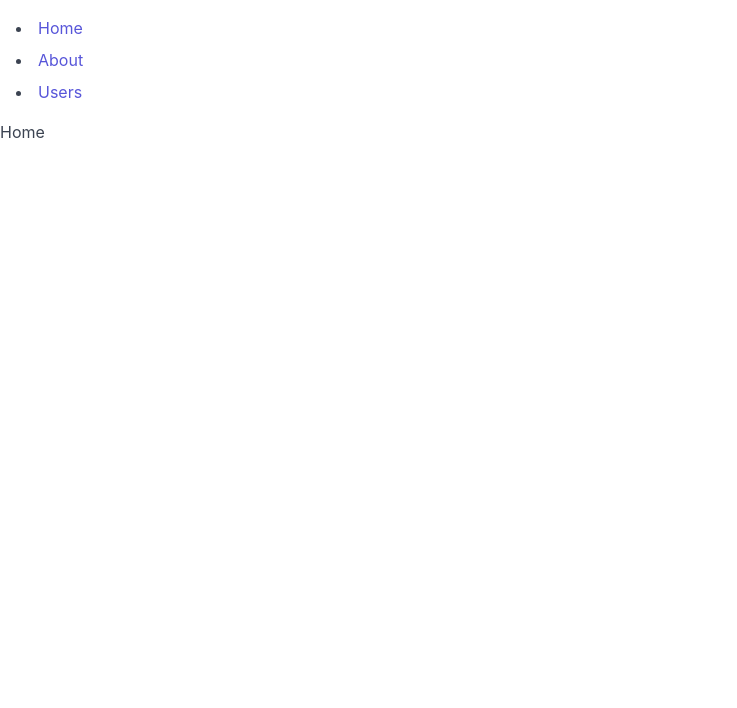
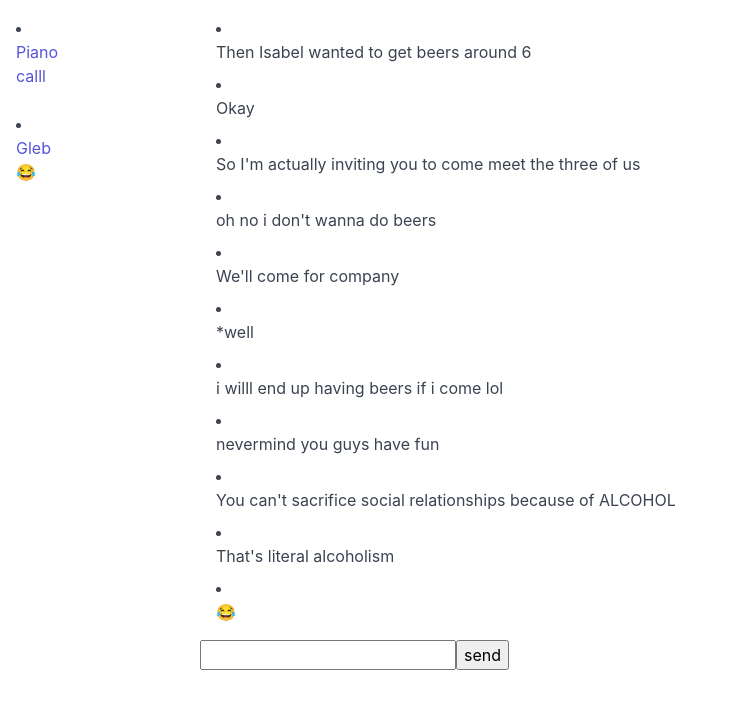
Before and after one commit to binarybaba/wardrobe.io, a React app: page /Gleb in a window 1280 px wide. Shown: the top 708 px of the page, without its empty margins (0-737 px from the left). Built offline with nearby package versions, Linux system fonts and the light colour scheme.

Commit message:
Skeletal without store or styles

```diff
--- a/package.json
+++ b/package.json
@@ -10,7 +10,8 @@
     "react": "^16.13.1",
     "react-dom": "^16.13.1",
     "react-router-dom": "^5.1.2",
-    "spectre.css": "^0.5.1"
+    "spectre.css": "^0.5.1",
+    "styled-components": "^5.1.0"
   },
   "scripts": {
     "start": "node server.js",
--- a/src/App.jsx
+++ b/src/App.jsx
@@ -3,42 +3,41 @@ import {
 	BrowserRouter as Router,
 	Switch,
 	Route,
-	Link
 } from "react-router-dom";
 import { render } from 'react-dom';
 
+import { db } from './Chat/util';
+
+import { Viewport } from './styled/Viewport';
+import { Sidebar } from "./ContactList/components/Sidebar";
+import { Main } from "./Chat/components/Main";
+
+import Chat from './Chat/Chat';
+import ContactList from "./ContactList/ContactList";
+
 const App = () => (
-	<Router>
-		<div>
-			<nav>
-				<ul>
-					<li>
-						<Link to="/">Home</Link>
-					</li>
-					<li>
-						<Link to="/about">About</Link>
-					</li>
-					<li>
-						<Link to="/users">Users</Link>
-					</li>
-				</ul>
-			</nav>
-
-			{/* A <Switch> looks through its children <Route>s and
-            renders the first one that matches the current URL. */}
+	<Viewport>
+		<Router>
+			<Sidebar>
+				<ContactList db={db}/>
+			</Sidebar>
 			<Switch>
-				<Route path="/about">
-					<div>About</div>
-				</Route>
-				<Route path="/users">
-					<div>Users</div>
-				</Route>
-				<Route path="/">
-					<div>Home</div>
-				</Route>
+				<Route path="/:contactName" children={(
+					<Main>
+						<Chat />
+					</Main>
+				)} />
 			</Switch>
-		</div>
-	</Router>
+		</Router>
+	</Viewport>
 );
 
+/*
+* Problem: store-less
+* time was limited so I couldnt configure the store
+* Ideally all actions should be
+* dispatched .
+* */
+
+
 render(<App />, document.getElementById('root'));
--- /dev/null
+++ b/src/Chat/Chat.jsx
@@ -0,0 +1,49 @@
+import React, { useState } from 'react';
+import { useParams } from 'react-router-dom';
+import { getMessages, sendMessage } from "./util";
+
+const Chat = () => {
+	let { contactName } = useParams();
+
+	const [ message, setMessage ] = useState('');
+
+	const send = (e) => {
+		e.preventDefault();
+		setMessage(e.target.elements[0].value);
+		sendMessage(message, contactName);
+		setMessage('');
+	};
+
+	const handleMessageChange = (e) => {
+		const { target } = e;
+		if (target.value.length) {
+			setMessage(target.value)
+		}
+	};
+
+	return (
+		<div>
+			<ul>
+				{getMessages(contactName).map(chat => (
+					<li>
+						<div>{chat.message}</div>
+					</li>
+				))}
+			</ul>
+			<form onSubmit={send}>
+				<input type="text" name="chat-text" value={message} onChange={handleMessageChange}/>
+				<button type="submit">send</button>
+			</form>
+		</div>
+	)
+};
+
+/*
+* Problem: store-less
+* time was limited so I couldnt configure the store
+* Ideally all actions should be
+* dispatched .
+* */
+
+
+export default Chat;
--- /dev/null
+++ b/src/Chat/components/Main.jsx
@@ -0,0 +1,5 @@
+import styled from "styled-components";
+
+export const Main = styled.main`
+	width: 800px;
+`;
--- /dev/null
+++ b/src/Chat/util.js
@@ -0,0 +1,88 @@
+export const db = [{
+	"name": "Piano",
+	"messages": [{
+		"message": "Consultants can sell higher if they are very good",
+		"time": 1587513198849
+	}, {
+		"message": "ok",
+		"time": 1587513198849,
+		"isSelf": true
+	},{
+		"message": "Just had my talk with people",
+		"time": 1587513198849,
+	},{
+		"message": "NICE!!",
+		"time": 1587513198849,
+		"isSelf": true
+	},{
+		"message": "He asked me what I want",
+		"time": 1587513198849,
+	},{
+		"message": "I asked to see more stuff and talk to the people I'm going to work with",
+		"time": 1587513198849,
+	},{
+		"message": "It's the core!",
+		"time": 1587513198849,
+	},{
+		"message": "oh fuck yes",
+		"time": 1587513198849,
+	},{
+		"message": "calll",
+		"time": 1587513198849,
+	}]
+}, {
+	"name": "Gleb",
+	"messages": [{
+		"message": "Then Isabel wanted to get beers around 6",
+		"time": 1587513198849
+	}, {
+		"message": "Okay",
+		"time": 1587513198849,
+		"isSelf": true
+	},{
+		"message": "So I'm actually inviting you to come meet the three of us",
+		"time": 1587513198849,
+	},{
+		"message": "oh no i don't wanna do beers",
+		"time": 1587513198849,
+		"isSelf": true
+	},{
+		"message": "We'll come for company",
+		"time": 1587513198849,
+	},{
+		"message": "*well",
+		"time": 1587513198849,
+	},{
+		"message": "i willl end up having beers if i come lol",
+		"time": 1587513198849,
+		"isSelf": true
+	},{
+		"message": "nevermind you guys have fun",
+		"time": 1587513198849,
+		"isSelf": true
+	},{
+		"message": "You can't sacrifice social relationships because of ALCOHOL",
+		"time": 1587513198849,
+	},{
+		"message": "That's literal alcoholism",
+		"time": 1587513198849,
+	}, {
+		"message": "😂",
+		"time": 1587513198849,
+		"isSelf": true
+	}]
+}];
+
+export const getMessages = (name) => db.filter(contact => contact.name === name)[0].messages;
+
+export const sendMessage = (message, name, isSelf = true) => {
+	db.forEach(contact => {
+		if(contact.name === name) {
+			contact.messages.push({
+				message,
+				isSelf,
+				time: (new Date()).getTime()
+			})
+		}
+	})
+};
--- /dev/null
+++ b/src/ContactList/ContactList.jsx
@@ -0,0 +1,23 @@
+import React  from 'react';
+import { Link } from "react-router-dom";
+
+const ContactList = ({ db }) => (
+	<ul>
+		{db.map(contact => (
+			<li>
+				<Link to={`${contact.name}`}>
+					<div>{contact.name}</div>
+					<p>{contact.messages[contact.messages.length - 1].message}</p>
+				</Link>
+			</li>
+		))}
+	</ul>
+);
+
+/*
+* Problem: doesn't update when a new messafe is passed/
+* time was limited so I couldnt have redux. Ideally, this component
+* should be connected to a store and should be subscribed to changes.
+* */
+
+export default ContactList;
--- /dev/null
+++ b/src/ContactList/components/Sidebar.jsx
@@ -0,0 +1,5 @@
+import styled from "styled-components";
+
+export const Sidebar = styled.aside`
+	width: 200px;
+`;
--- /dev/null
+++ b/src/styled/Viewport.jsx
@@ -0,0 +1,10 @@
+import styled from 'styled-components';
+
+export const Viewport = styled.div`
+	display: flex;
+	flex-direction: row;
+	flex-wrap: nowrap;
+	justify-content: flex-start;
+	align-items: stretch;
+	align-content: stretch;
+`;
```
Also changed, not shown: 1 other file (tests, documents, lock files or other folders).
